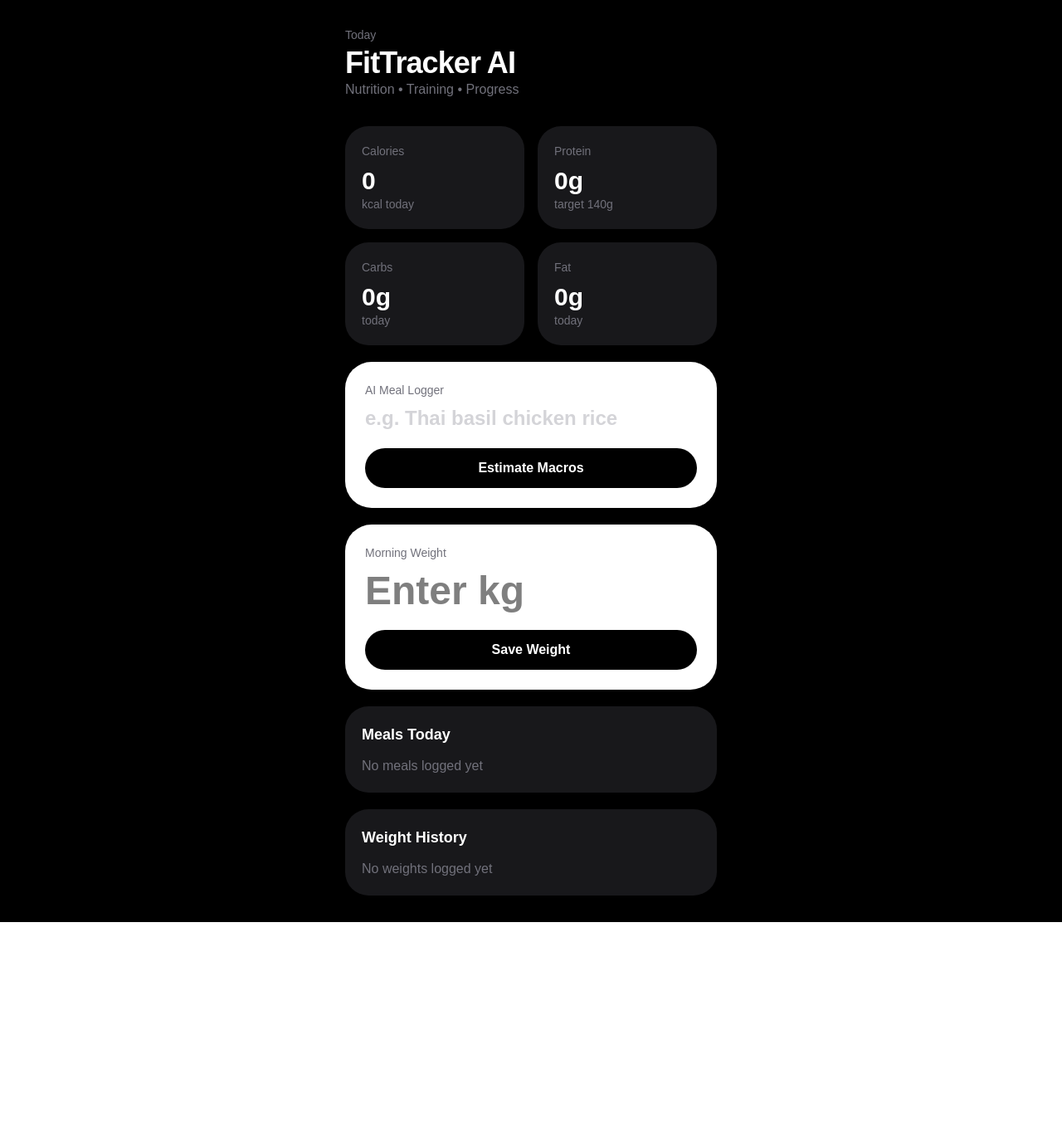
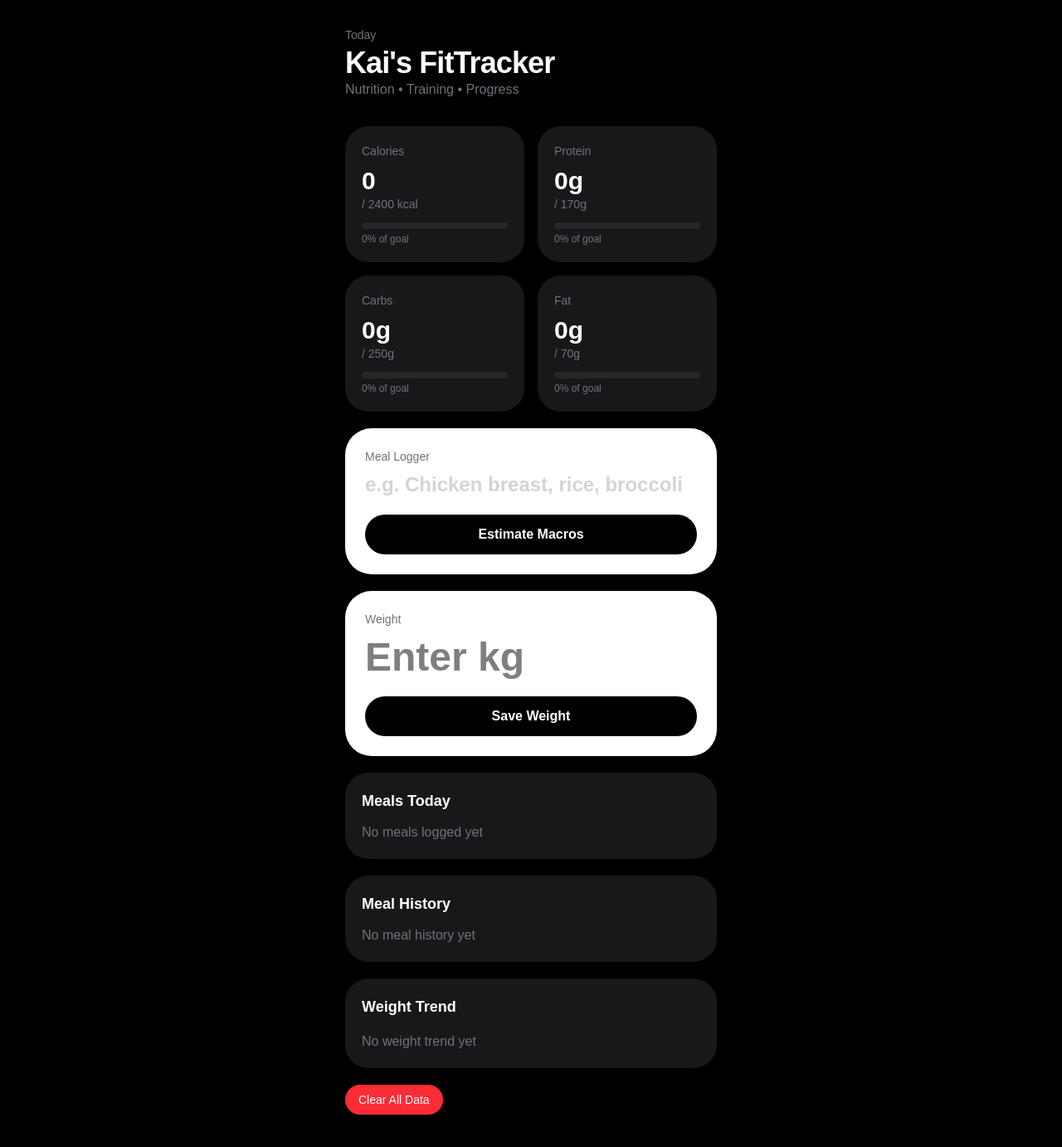
Before and after one commit to weicuenbb/fittracker-ai, a Next.js app: page / in a window 1280 px wide. Shown: the top 1382 px of the page at 83% size. Before the commit the page ends 1111 px from the top, so only its background shows below. Built offline with nearby package versions, Linux system fonts and the light colour scheme.

Commit message:
Added collapsible meal history and nutrition summaries

```diff
--- a/app/api/estimate-meal/route.ts
+++ b/app/api/estimate-meal/route.ts
@@ -10,7 +10,7 @@ export async function POST(req: Request) {
     const { food } = await req.json();
 
     const response = await client.responses.create({
-      model: "gpt-4.1-mini",
+      model: "gpt-5.4-mini",
       input: `
 Estimate calories and macros for this meal:
 
--- a/app/page.tsx
+++ b/app/page.tsx
@@ -1,17 +1,28 @@
 "use client";
 
+
 import { useEffect, useState } from "react";
+import {
+  LineChart,
+  Line,
+  XAxis,
+  YAxis,
+  Tooltip,
+  ResponsiveContainer,
+} from "recharts";
 
 type Meal = {
   name: string;
   calories: number;
-  protein: number;
+  protein:  number;
   carbs?: number;
   fat?: number;
   loggedAt: string;
+  date: string;
 };
 
 export default function Home() {
+  const [expandedDates, setExpandedDates] = useState<string[]>([]);
   const [weight, setWeight] = useState("");
   const [history, setHistory] = useState<string[]>([]);
 
@@ -30,12 +41,23 @@ export default function Home() {
   }, []);
 
   function saveWeight() {
+  if (!weight) return;
+
   localStorage.setItem("currentWeight", weight);
 
-    const newHistory = [
-      `${new Date().toLocaleString()} - ${weight} kg`,
-      ...history,
-    ];
+  const today = new Date().toLocaleDateString();
+  const now = new Date().toLocaleString();
+
+  const newEntry = `${now} - ${weight} kg`;
+
+  const filteredHistory = history.filter((entry) => {
+    const entryDateTime = entry.split(" - ")[0];
+    const entryDate = entryDateTime.split(",")[0];
+
+    return entryDate !== today;
+  });
+
+  const newHistory = [newEntry, ...filteredHistory];
 
   setHistory(newHistory);
   localStorage.setItem("weightHistory", JSON.stringify(newHistory));
@@ -78,7 +100,13 @@ export default function Home() {
   function saveMeal() {
   if (!mealEstimate) return;
 
-    const newMeals = [mealEstimate, ...meals];
+  const mealWithDate = {
+    ...mealEstimate,
+    date: new Date().toLocaleDateString(),
+    loggedAt: new Date().toLocaleString(),
+  };
+
+  const newMeals = [mealWithDate, ...meals];
 
   setMeals(newMeals);
   localStorage.setItem("meals", JSON.stringify(newMeals));
@@ -88,9 +116,96 @@ export default function Home() {
 
   alert("Meal saved!");
 }
+function toggleDate(date: string) {
+  if (expandedDates.includes(date)) {
+    setExpandedDates(expandedDates.filter((d) => d !== date));
+  } else {
+    setExpandedDates([...expandedDates, date]);
+  }
+}
+function deleteMeal(mealToDelete: Meal) {
+  const updatedMeals = meals.filter((meal) => meal !== mealToDelete);
 
-  const totalCalories = meals.reduce((sum, meal) => sum + meal.calories, 0);
-  const totalProtein = meals.reduce((sum, meal) => sum + meal.protein, 0);
+  setMeals(updatedMeals);
+  localStorage.setItem("meals", JSON.stringify(updatedMeals));
+}
+
+  const today = new Date().toLocaleDateString();
+
+const todaysMeals = meals.filter((meal) => meal.date === today);
+
+const calorieGoal = 2400;
+const proteinGoal = 170;
+const carbsGoal = 250;
+const fatGoal = 70;
+
+const totalCalories = todaysMeals.reduce((sum, meal) => sum + meal.calories, 0);
+const totalProtein = todaysMeals.reduce((sum, meal) => sum + meal.protein, 0);
+const totalCarbs = todaysMeals.reduce((sum, meal) => sum + (meal.carbs || 0), 0);
+const totalFat = todaysMeals.reduce((sum, meal) => sum + (meal.fat || 0), 0);
+
+const weightNumbers = history
+  .map((entry) => {
+    const match = entry.match(/- ([0-9.]+) kg/);
+    return match ? Number(match[1]) : null;
+  })
+  .filter((weight): weight is number => weight !== null);
+
+const currentWeight = weightNumbers[0] || 0;
+
+const averageWeight =
+  weightNumbers.length > 0
+    ? weightNumbers.reduce((sum, weight) => sum + weight, 0) /
+      weightNumbers.length
+    : 0;
+
+const startingWeight =
+  weightNumbers.length > 0 ? weightNumbers[weightNumbers.length - 1] : 0;
+
+const weightChange =
+  currentWeight && startingWeight ? currentWeight - startingWeight : 0;
+ const weightChartData = history
+  .map((entry) => {
+    const weightMatch = entry.match(/- ([0-9.]+) kg/);
+    const dateTime = entry.split(" - ")[0];
+    const dateOnly = dateTime.split(",")[0];
+
+    return {
+      date: dateOnly,
+      weight: weightMatch ? Number(weightMatch[1]) : 0,
+    };
+  })
+  .reverse();
+
+function progress(value: number, goal: number) {
+  return Math.min((value / goal) * 100, 100);
+}
+function ProgressBar({ value, goal }: { value: number; goal: number }) {
+  return (
+    <div className="mt-3">
+      <div className="h-2 bg-zinc-800 rounded-full overflow-hidden">
+        <div
+          className="h-full bg-white rounded-full"
+          style={{ width: `${progress(value, goal)}%` }}
+        />
+      </div>
+      <p className="text-zinc-500 text-xs mt-1">
+        {Math.round(progress(value, goal))}% of goal
+      </p>
+    </div>
+  );
+}
+
+const mealsByDate = meals.reduce((groups: Record<string, Meal[]>, meal) => {
+  const date = meal.date || "Unknown date";
+
+  if (!groups[date]) {
+    groups[date] = [];
+  }
+
+  groups[date].push(meal);
+  return groups;
+}, {});
 
   return (
     <main className="min-h-screen bg-black text-white px-5 py-8">
@@ -98,7 +213,7 @@ export default function Home() {
         <p className="text-zinc-500 text-sm mb-1">Today</p>
 
         <h1 className="text-4xl font-bold tracking-tight">
-          FitTracker AI
+          Kai's FitTracker
         </h1>
 
         <p className="text-zinc-500 mb-8">
@@ -109,38 +224,38 @@ export default function Home() {
   <div className="bg-zinc-900 rounded-[1.75rem] p-5">
     <p className="text-zinc-500 text-sm">Calories</p>
     <p className="text-3xl font-bold mt-2">{totalCalories}</p>
-    <p className="text-zinc-500 text-sm">kcal today</p>
+    <p className="text-zinc-500 text-sm">/ {calorieGoal} kcal</p>
+    <ProgressBar value={totalCalories} goal={calorieGoal} />
   </div>
 
   <div className="bg-zinc-900 rounded-[1.75rem] p-5">
     <p className="text-zinc-500 text-sm">Protein</p>
     <p className="text-3xl font-bold mt-2">{totalProtein}g</p>
-    <p className="text-zinc-500 text-sm">target 140g</p>
+    <p className="text-zinc-500 text-sm">/ {proteinGoal}g</p>
+    <ProgressBar value={totalProtein} goal={proteinGoal} />
   </div>
 
   <div className="bg-zinc-900 rounded-[1.75rem] p-5">
     <p className="text-zinc-500 text-sm">Carbs</p>
-    <p className="text-3xl font-bold mt-2">
-      {meals.reduce((sum, meal) => sum + (meal.carbs || 0), 0)}g
-    </p>
-    <p className="text-zinc-500 text-sm">today</p>
+    <p className="text-3xl font-bold mt-2">{totalCarbs}g</p>
+    <p className="text-zinc-500 text-sm">/ {carbsGoal}g</p>
+    <ProgressBar value={totalCarbs} goal={carbsGoal} />
   </div>
 
   <div className="bg-zinc-900 rounded-[1.75rem] p-5">
     <p className="text-zinc-500 text-sm">Fat</p>
-    <p className="text-3xl font-bold mt-2">
-      {meals.reduce((sum, meal) => sum + (meal.fat || 0), 0)}g
-    </p>
-    <p className="text-zinc-500 text-sm">today</p>
+    <p className="text-3xl font-bold mt-2">{totalFat}g</p>
+    <p className="text-zinc-500 text-sm">/ {fatGoal}g</p>
+    <ProgressBar value={totalFat} goal={fatGoal} />
   </div>
 </div>
 
         <div className="bg-white text-black rounded-[2rem] p-6 mb-5">
-          <p className="text-zinc-500 text-sm mb-2">AI Meal Logger</p>
+          <p className="text-zinc-500 text-sm mb-2">Meal Logger</p>
 
           <input
             type="text"
-            placeholder="e.g. Thai basil chicken rice"
+            placeholder="e.g. Chicken breast, rice, broccoli"
             value={food}
             onChange={(e) => setFood(e.target.value)}
             className="w-full text-2xl font-semibold outline-none placeholder:text-zinc-300"
@@ -166,12 +281,13 @@ export default function Home() {
               >
                 Save Meal
               </button>
+
             </div>
           )}
         </div>
 
         <div className="bg-white text-black rounded-[2rem] p-6 mb-5">
-          <p className="text-zinc-500 text-sm mb-2">Morning Weight</p>
+          <p className="text-zinc-500 text-sm mb-2">Weight</p>
 
           <input
             type="number"
@@ -202,6 +318,12 @@ export default function Home() {
                   <p className="text-zinc-400 text-sm">
   {meal.calories} kcal • {meal.protein}g protein • {meal.carbs}g carbs • {meal.fat}g fat
 </p>
+<button
+  onClick={() => deleteMeal(meal)}
+  className="mt-3 text-red-400 text-sm"
+>
+  Delete
+</button>
 
 <p className="text-zinc-500 text-xs mt-1">
   Logged at {meal.loggedAt}
@@ -211,23 +333,154 @@ export default function Home() {
             </div>
           )}
         </div>
+        <div className="bg-zinc-900 rounded-[1.75rem] p-5 mb-5">
+  <h2 className="text-lg font-semibold mb-3">Meal History</h2>
 
-        <div className="bg-zinc-900 rounded-[1.75rem] p-5">
-          <h2 className="text-lg font-semibold mb-3">Weight History</h2>
+  {Object.keys(mealsByDate).length === 0 ? (
+    <p className="text-zinc-500">No meal history yet</p>
+  ) : (
+    <div className="space-y-4">
+      {Object.entries(mealsByDate).map(([date, dateMeals]) => {
+        const dateCalories = dateMeals.reduce(
+          (sum, meal) => sum + meal.calories,
+          0
+        );
 
-          {history.length === 0 ? (
-            <p className="text-zinc-500">No weights logged yet</p>
-          ) : (
+        const dateProtein = dateMeals.reduce(
+          (sum, meal) => sum + meal.protein,
+          0
+        );
+        const dateCarbs = dateMeals.reduce(
+  (sum, meal) => sum + (meal.carbs || 0),
+  0
+);
+
+const dateFat = dateMeals.reduce(
+  (sum, meal) => sum + (meal.fat || 0),
+  0
+);
+
+        return (
+          <div key={date} className="bg-zinc-800 rounded-2xl p-4">
+           <button
+  onClick={() => toggleDate(date)}
+  className="w-full text-left font-semibold flex justify-between items-center"
+>
+  <span>{date}</span>
+  <span>
+    {expandedDates.includes(date) ? "−" : "+"}
+  </span>
+</button>
+
+            <p className="text-zinc-400 text-sm mb-3">
+  {dateCalories} kcal •
+  {dateProtein}P •
+  {dateCarbs}C •
+  {dateFat}F
+</p>
+
+            {expandedDates.includes(date) && (
   <div className="space-y-2">
-              {history.map((entry, index) => (
-                <div key={index} className="bg-zinc-800 rounded-lg p-3">
-                  {entry}
+    {dateMeals.map((meal, index) => (
+      <div key={index} className="border-t border-zinc-700 pt-2">
+        <p>{meal.name}</p>
+
+        <p className="text-zinc-400 text-sm">
+          {meal.calories} kcal • {meal.protein}g protein •{" "}
+          {meal.carbs || 0}g carbs • {meal.fat || 0}g fat
+        </p>
+
+        <p className="text-zinc-500 text-xs">
+          {meal.loggedAt}
+        </p>
+
+        <button
+          onClick={() => deleteMeal(meal)}
+          className="mt-2 text-red-400 text-sm"
+        >
+          Delete
+        </button>
       </div>
     ))}
   </div>
 )}
           </div>
+        );
+      })}
     </div>
+  )}
+</div>
+<div className="bg-zinc-900 rounded-[1.75rem] p-5 mb-5">
+  <h2 className="text-lg font-semibold mb-4">Weight Trend</h2>
+
+  {weightNumbers.length === 0 ? (
+    <p className="text-zinc-500">No weight trend yet</p>
+  ) : (
+    <>
+      <div className="grid grid-cols-3 gap-3 mb-5">
+        <div>
+          <p className="text-zinc-500 text-xs">Current</p>
+          <p className="text-xl font-bold">{currentWeight.toFixed(1)}kg</p>
+        </div>
+
+        <div>
+          <p className="text-zinc-500 text-xs">Average</p>
+          <p className="text-xl font-bold">{averageWeight.toFixed(1)}kg</p>
+        </div>
+
+        <div>
+          <p className="text-zinc-500 text-xs">Change</p>
+          <p className="text-xl font-bold">
+            {weightChange > 0 ? "+" : ""}
+            {weightChange.toFixed(1)}kg
+          </p>
+        </div>
+      </div>
+
+     <div className="h-56 mt-4">
+  <ResponsiveContainer width="100%" height="100%">
+    <LineChart data={weightChartData}>
+      <XAxis
+        dataKey="date"
+        tick={{ fill: "#a1a1aa", fontSize: 10 }}
+        tickLine={false}
+        axisLine={false}
+      />
+      <YAxis
+  domain={[
+    Math.floor(Math.min(...weightNumbers) - 1),
+    Math.ceil(Math.max(...weightNumbers) + 1),
+  ]}
+  tick={{ fill: "#a1a1aa", fontSize: 10 }}
+  tickLine={false}
+  axisLine={false}
+/>
+      <Tooltip />
+      <Line
+        type="monotone"
+        dataKey="weight"
+        stroke="#ffffff"
+        strokeWidth={3}
+        dot={{ r: 4 }}
+      />
+    </LineChart>
+  </ResponsiveContainer>
+</div>
+    </>
+  )}
+</div>
+
+        <button
+  onClick={() => {
+    localStorage.clear();
+    location.reload();
+  }}
+  className="bg-red-500 text-white px-4 py-2 rounded-full text-sm mb-4"
+>
+  Clear All Data
+</button>
+      </div>
+
     </main>
   );
 }
--- a/package.json
+++ b/package.json
@@ -12,7 +12,8 @@
     "next": "16.2.9",
     "openai": "^6.42.0",
     "react": "19.2.4",
-    "react-dom": "19.2.4"
+    "react-dom": "19.2.4",
+    "recharts": "^3.8.1"
   },
   "devDependencies": {
     "@tailwindcss/postcss": "^4",
```
Also changed, not shown: 1 other file (tests, documents, lock files or other folders). Lines whose indentation alone changed are shown as unchanged.
